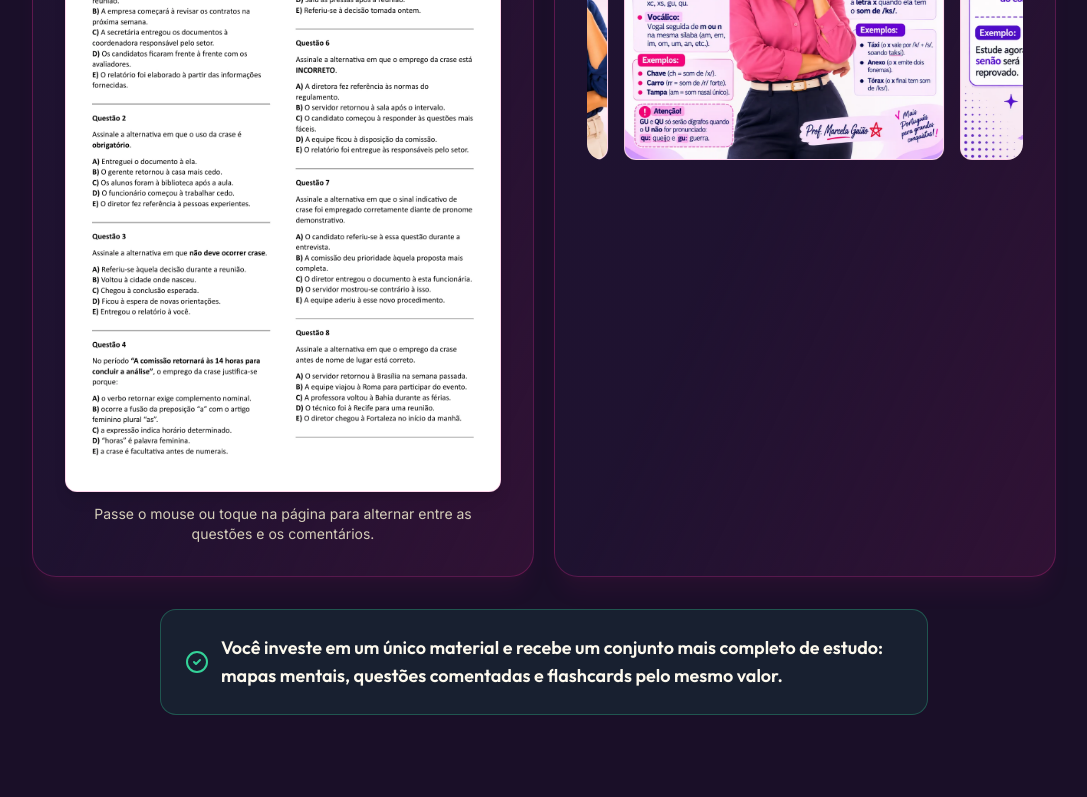
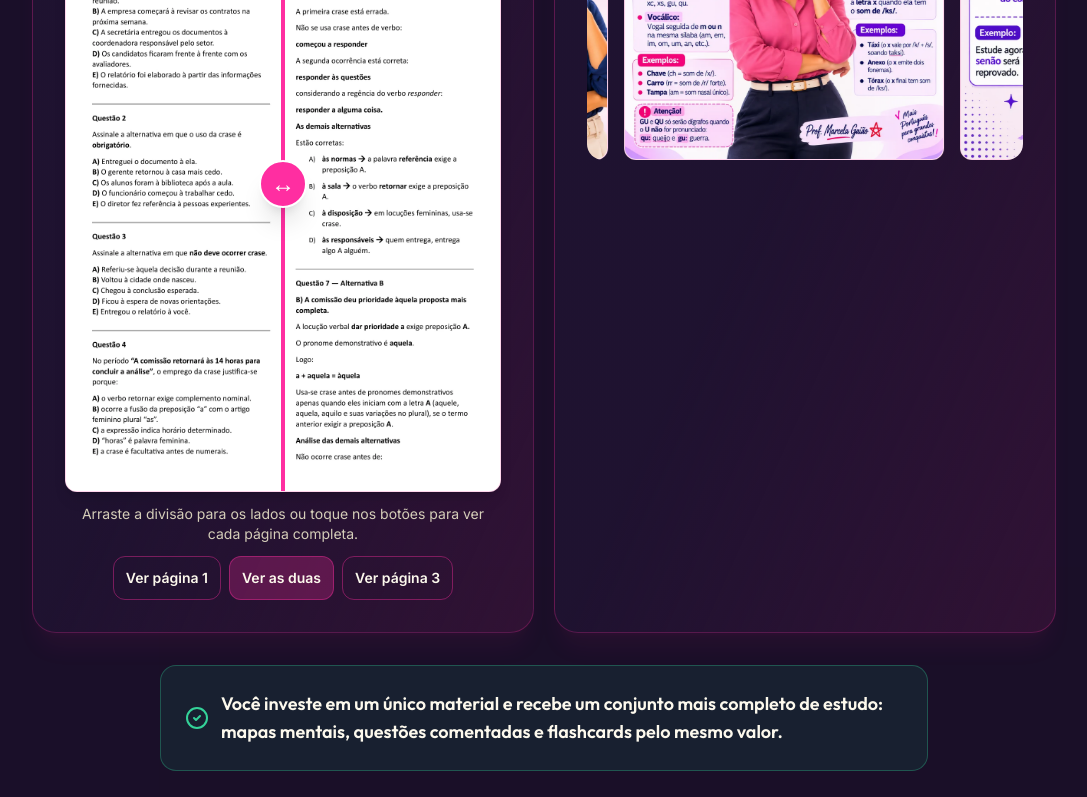
Before and after one commit to jnxaceleradora/comunidademagaiao, a React (Vite) app: page / in a window 1280 px wide. Shown: the part 7816-8613 px from the top of the page, without its empty margins (96-1183 px from the left). Built offline with nearby package versions, Linux system fonts and the light colour scheme; the HTML template or start-up script is replaced by a standard one.

Commit message:
Show question pages with interactive split comparison

```diff
--- a/src/components/QuestionsPreview.tsx
+++ b/src/components/QuestionsPreview.tsx
@@ -3,52 +3,33 @@ import pageOne from "@/assets/questoes-crase-pagina-1.webp";
 import pageThree from "@/assets/questoes-crase-pagina-3.webp";
 
 const QuestionsPreview = () => {
-  const [showComments, setShowComments] = useState(false);
-
+  const [split, setSplit] = useState(50);
   return (
     <div className="relative mt-6">
-      <button
-        type="button"
-        aria-label="Alternar entre as páginas 1 e 3 das questões de crase"
-        aria-pressed={showComments}
-        onPointerEnter={(event) => {
-          if (event.pointerType === "mouse") setShowComments(true);
-        }}
-        onPointerLeave={(event) => {
-          if (event.pointerType === "mouse") setShowComments(false);
-        }}
-        onClick={(event) => {
-          if (event.detail === 0 || !window.matchMedia("(hover: hover)").matches) {
-            setShowComments((current) => !current);
-          }
-        }}
-        onBlur={() => setShowComments(false)}
-        className="relative block w-full overflow-hidden rounded-xl border border-primary/20 bg-white shadow-lg focus-visible:outline-none focus-visible:ring-2 focus-visible:ring-primary focus-visible:ring-offset-4 focus-visible:ring-offset-background"
-      >
-        <img
-          src={pageOne}
-          alt="Página 1 — Questões de crase da professora Marcela Gaião"
-          aria-hidden={showComments}
-          width={1132}
-          height={1600}
-          loading="lazy"
-          decoding="async"
-          className="block h-auto w-full"
-        />
-        <img
-          src={pageThree}
-          alt="Página 3 — Respostas comentadas das questões de crase"
-          aria-hidden={!showComments}
-          width={1132}
-          height={1600}
-          loading="lazy"
-          decoding="async"
-          className={`absolute inset-0 h-full w-full object-contain transition-opacity duration-300 motion-reduce:transition-none ${showComments ? "opacity-100" : "opacity-0"}`}
-        />
-      </button>
-      <p className="mt-3 text-center text-sm text-muted-foreground">
-        Passe o mouse ou toque na página para alternar entre as questões e os comentários.
-      </p>
+      <div className="relative isolate overflow-hidden rounded-xl border border-primary/20 bg-white shadow-lg focus-within:ring-2 focus-within:ring-primary">
+        <img src={pageThree} alt="Página 3 — Respostas comentadas das questões de crase" width={1132} height={1600} loading="lazy" decoding="async" draggable={false} className="block h-auto w-full select-none" />
+        <img src={pageOne} alt="Página 1 — Questões de crase da professora Marcela Gaião" width={1132} height={1600} loading="lazy" decoding="async" draggable={false} style={{ clipPath: `inset(0 ${100 - split}% 0 0)` }} className="absolute inset-0 h-full w-full select-none object-contain" />
+        <div aria-hidden="true" className="pointer-events-none absolute inset-x-0 top-3 flex justify-between gap-2 px-3 text-xs font-bold">
+          {split > 0 && <span className="rounded-full bg-[#281a36] px-3 py-2 text-white">Página 1</span>}
+          {split < 100 && <span className="ml-auto rounded-full bg-[#281a36] px-3 py-2 text-white">Página 3</span>}
+        </div>
+        <div aria-hidden="true" style={{ left: `${split}%` }} className="pointer-events-none absolute inset-y-0 w-1 -translate-x-1/2 bg-primary shadow-lg">
+          <span className="absolute left-1/2 top-1/2 flex h-12 w-12 -translate-x-1/2 -translate-y-1/2 items-center justify-center rounded-full border-2 border-white bg-primary text-2xl font-bold text-white shadow-xl">↔</span>
+        </div>
+        <input type="range" min={0} max={100} value={split} onChange={(event) => setSplit(Number(event.target.value))}
+          aria-label="Arraste para revelar a página 1 ou a página 3"
+          aria-valuetext={split === 100 ? "Página 1 completa" : split === 0 ? "Página 3 completa" : `${split}% da página 1 e ${100 - split}% da página 3`}
+          className="absolute inset-0 m-0 h-full w-full cursor-ew-resize touch-pan-y opacity-0" />
+      </div>
+      <p className="mt-3 text-center text-sm text-muted-foreground">Arraste a divisão para os lados ou toque nos botões para ver cada página completa.</p>
+      <div className="mt-3 flex flex-wrap justify-center gap-2">
+        {[{ label: "Ver página 1", value: 100 }, { label: "Ver as duas", value: 50 }, { label: "Ver página 3", value: 0 }].map(({ label, value }) => (
+          <button key={value} type="button" onClick={() => setSplit(value)} aria-pressed={split === value}
+            className="min-h-11 rounded-lg border border-primary/40 px-3 py-2 text-sm font-semibold text-foreground hover:bg-primary/20 focus-visible:outline-none focus-visible:ring-2 focus-visible:ring-primary aria-pressed:bg-primary/25">
+            {label}
+          </button>
+        ))}
+      </div>
     </div>
   );
 };
```
Also changed, not shown: 1 other file (tests, documents, lock files or other folders).
